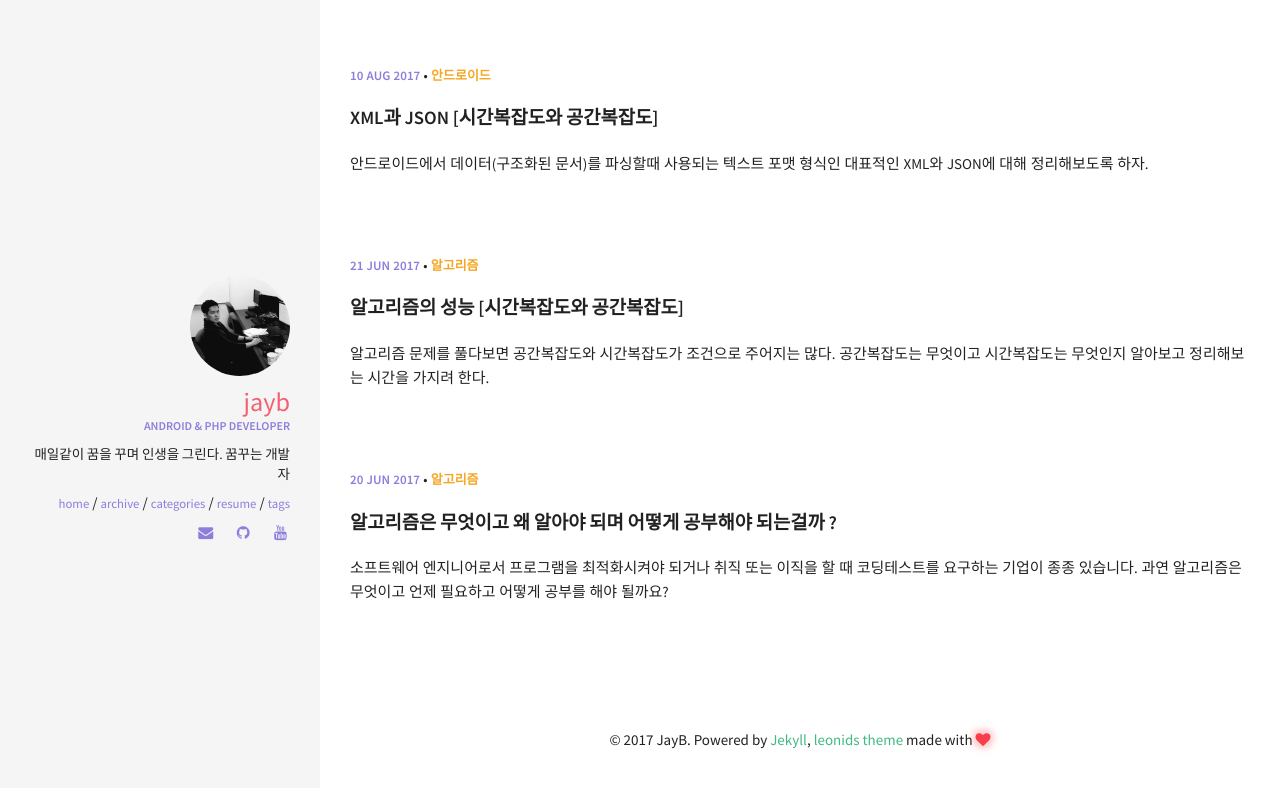
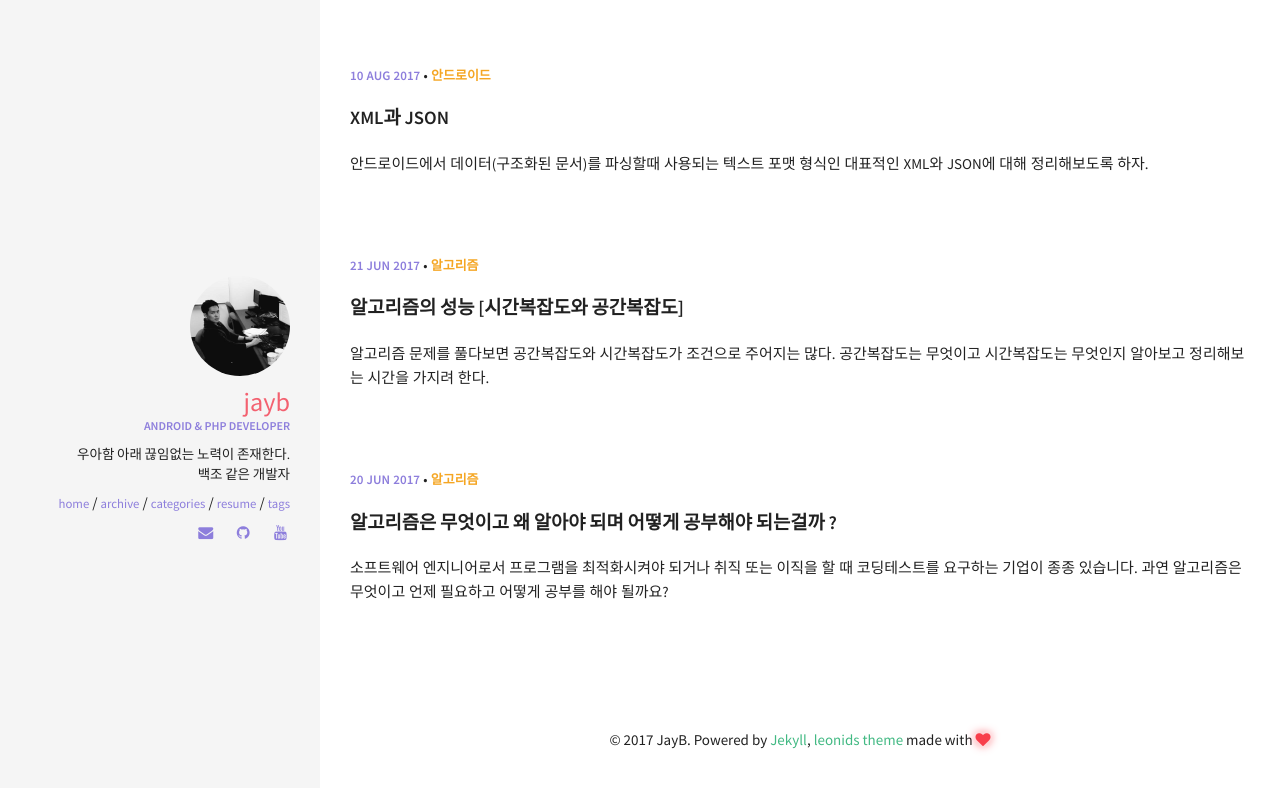
Before and after one commit to renyuanz/leonids, a Jekyll site: the page built from index.html, in a window 1280 px wide. Shown: the top 788 px of the page. Built offline with Jekyll 4.4.1, drawn with Linux system fonts in a browser that asks for light colours.

Commit message:
Updated
Updated

```diff
--- a/_config.yml
+++ b/_config.yml
@@ -3,7 +3,7 @@
 # Site wide configuration
 ####################################
 #
-title: JayB
+title: 백조 같은 개발자
 email: jaybkim2@gmail.com
 description: JayB's Personal Tech Blog.
 url: https://jaybkim1.github.io # the base hostname & protocol for your site
@@ -36,7 +36,7 @@ owner:
   name: JayB
   avatar: jayb.jpg
   job: "Android & PHP Developer"
-  bio: "매일같이 꿈을 꾸며 인생을 그린다. 꿈꾸는 개발자"
+  bio: "우아함 아래 끊임없는 노력이 존재한다. <br/> 백조 같은 개발자"
   email: jaybkim2@gmail.com
   disqus-shortname: jaybkim2
   facebook:  #username
--- a/_posts/2017-08-10-XML-JSON.md
+++ b/_posts/2017-08-10-XML-JSON.md
@@ -1,6 +1,6 @@
 ---
 layout: post
-title: XML과 JSON [시간복잡도와 공간복잡도]
+title: XML과 JSON
 excerpt: "안드로이드에서 데이터(구조화된 문서)를 파싱할때 사용되는 텍스트 포맷 형식인 대표적인 XML와 JSON에 대해 정리해보도록 하자."
 categories: [안드로이드]
 comments: true
```
